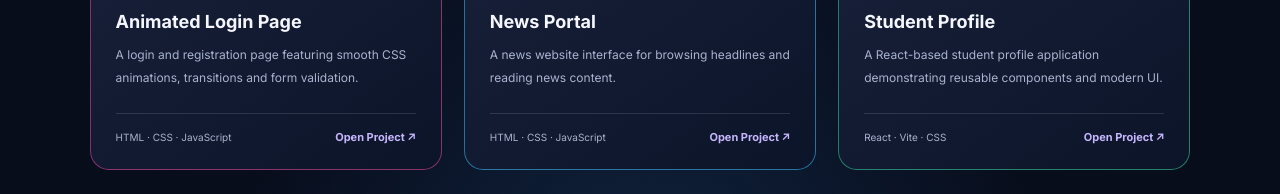
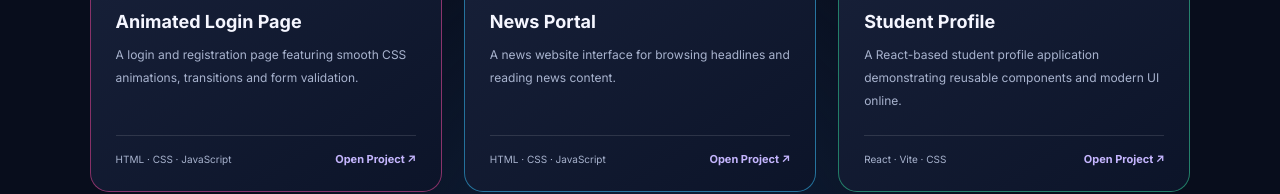
Before and after one commit to ananya23-code/ananya-dashboard, a plain HTML site: page index.html.html in a window 1280 px wide. Shown: the part 1245-1439 px from the top of the page. Drawn offline with Linux system fonts and the light colour scheme.

Commit message:
Update index.html.html

```diff
--- a/index.html.html
+++ b/index.html.html
@@ -582,7 +582,7 @@ footer {
         </div>
         <span class="tag">REACT APPLICATION</span>
         <h3>Student Profile</h3>
-        <p>A React-based student profile application demonstrating reusable components and modern UI.</p>
+        <p>A React-based student profile application demonstrating reusable components and modern UI online.</p>
         <div class="card-footer">
           <span class="tech">React · Vite · CSS</span>
           <span class="open-link">Open Project <span>↗</span></span>
```
